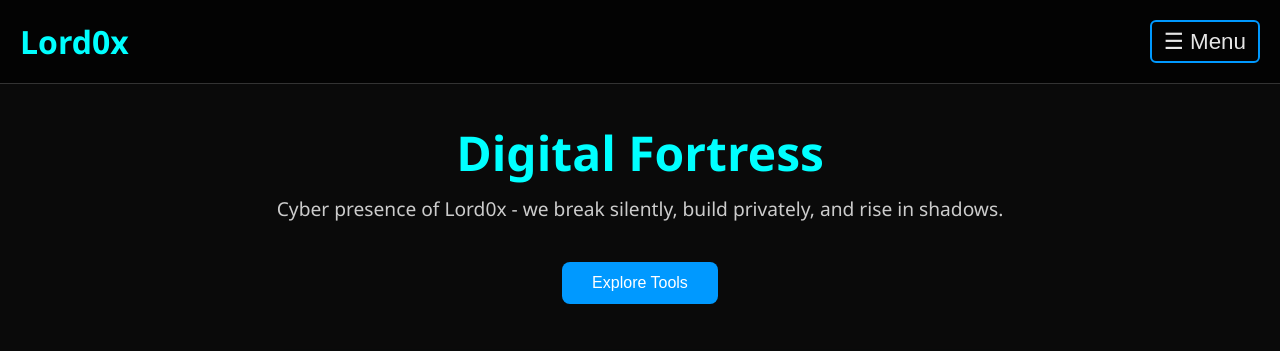
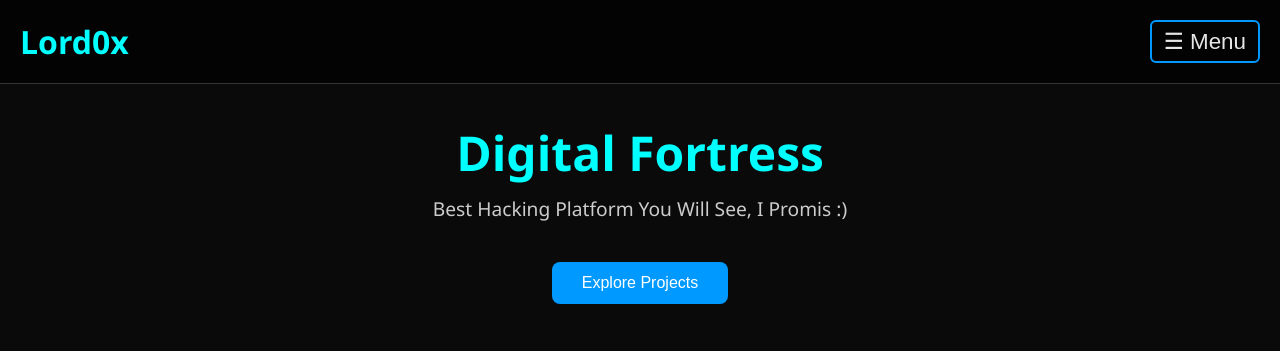
Before and after one commit to XVoidSec/XVoidSec.github.io, a plain HTML site: page index.html in a window 1280 px wide. Shown: the top 351 px of the page. Drawn offline with Linux system fonts and the light colour scheme.

Commit message:
Update index.html

```diff
--- a/index.html
+++ b/index.html
@@ -149,7 +149,8 @@ p {
 
   </style>
 </head>
-<body>  <header>
+<body>
+  <header>
     <div class="logo">Lord0x</div>
     <button class="menu-btn" onclick="toggleSidebar()">☰ Menu</button>
   </header>  <div class="sidebar" id="sidebar">
@@ -159,7 +160,7 @@ p {
     <a href="contact.html">Contact</a>
   </div>  <main>
     <h1>Digital Fortress</h1>
-    <p>Cyber presence of Lord0x - we break silently, build privately, and rise in shadows.</p><button class="btn" onclick="location.href='tools.html'">Explore Tools</button>
+    <p>Best Hacking Platform You Will See, I Promis :)</p><button class="btn" onclick="location.href='tools.html'">Explore Projects</button>
 
 
 <div class="gallery">
```
